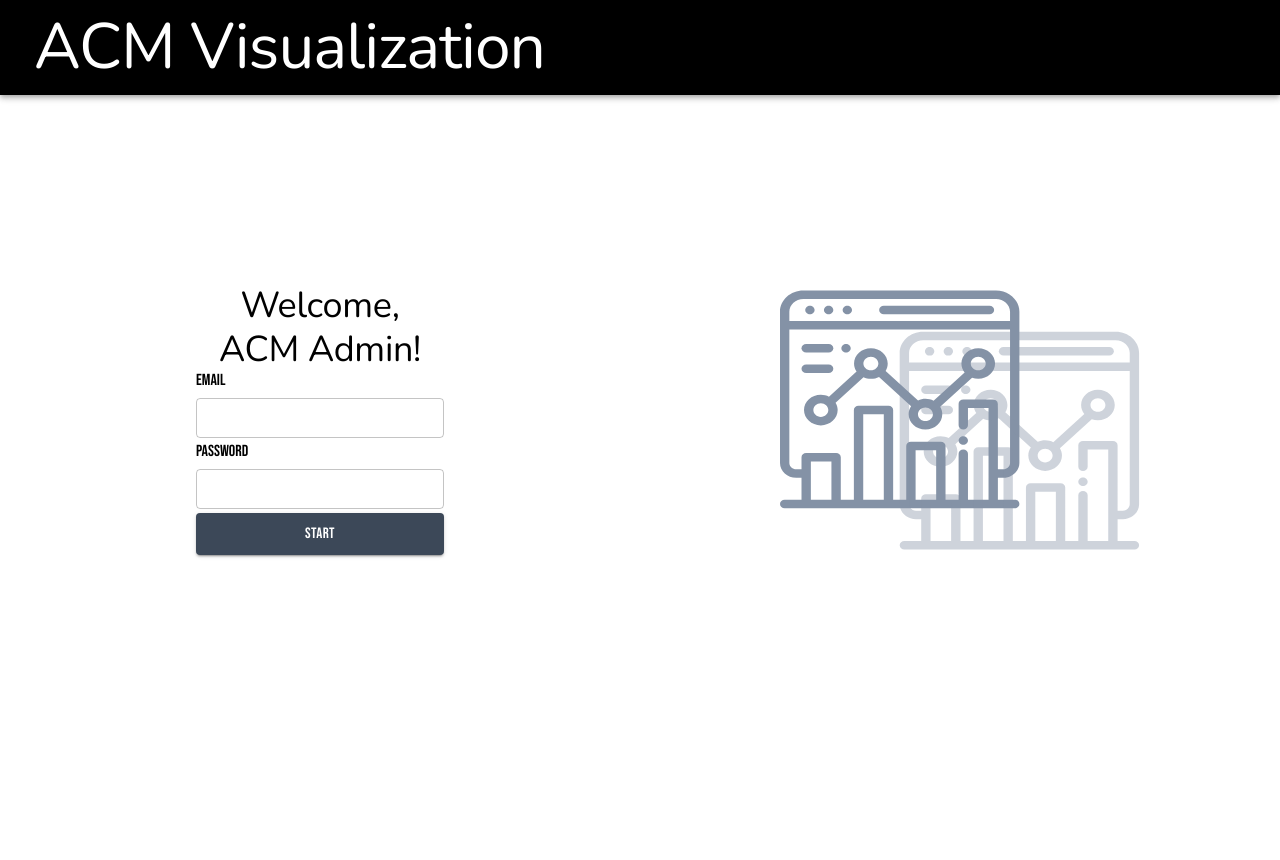
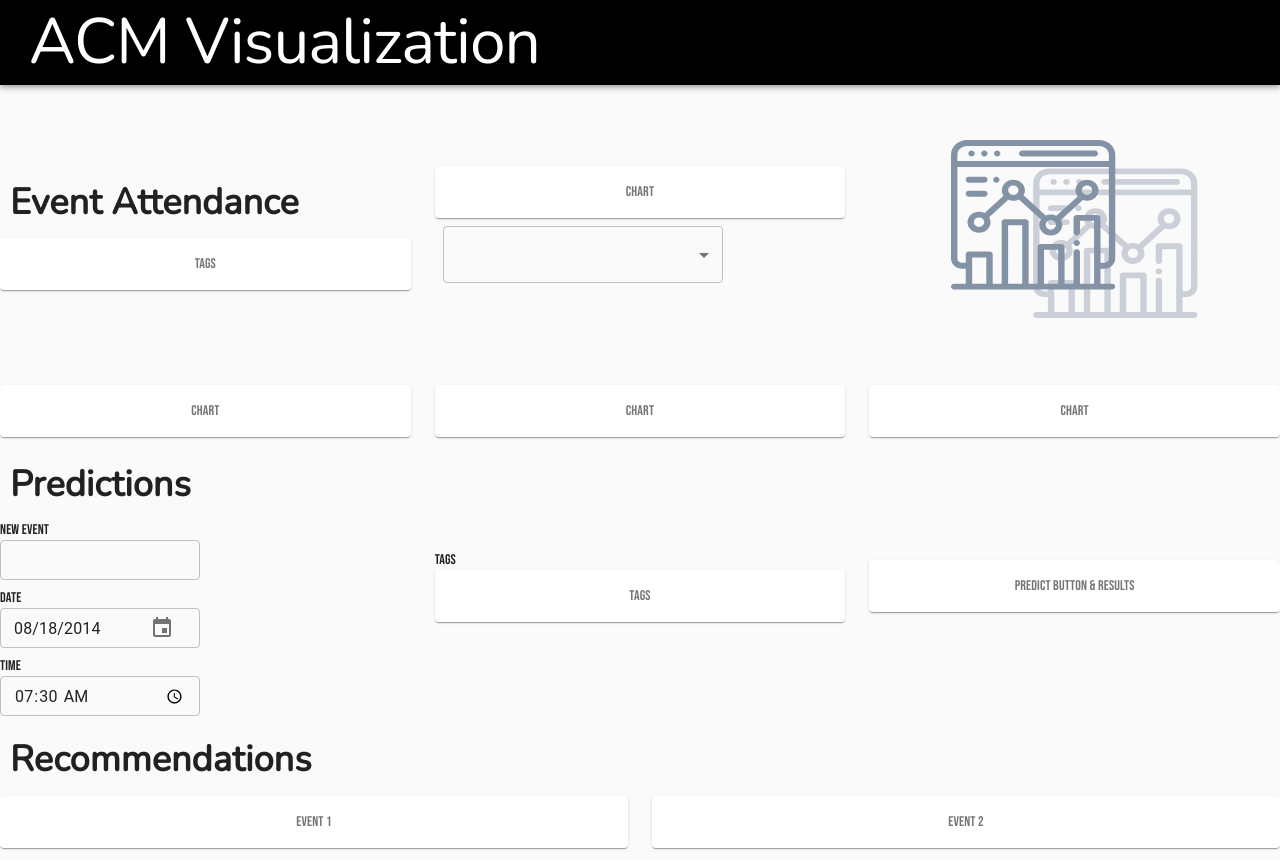
Before and after one commit to acmucsd-projects/sp-cerulean, a React (Create React App) app in the folder client/: page /home in a window 1280 px wide. Before the commit the page ends 800 px from the top, so only its background shows below. Built offline with nearby package versions, Linux system fonts and the light colour scheme.

Commit message:
Add homepage to frontend (no route yet) (#8)
* Add time & date pickers

* Homepage layout

* Update some text field formatting

```diff
--- a/client/package.json
+++ b/client/package.json
@@ -3,10 +3,13 @@
   "version": "0.1.0",
   "private": true,
   "dependencies": {
+    "@date-io/date-fns": "^1.3.13",
     "@material-ui/core": "^4.11.0",
+    "@material-ui/pickers": "^3.2.10",
     "@testing-library/jest-dom": "^5.11.6",
     "@testing-library/react": "^11.2.2",
     "@testing-library/user-event": "^12.2.2",
+    "date-fns": "^2.16.1",
     "react": "^17.0.1",
     "react-dom": "^17.0.1",
     "react-scripts": "4.0.0",
--- a/client/src/App.js
+++ b/client/src/App.js
@@ -1,12 +1,18 @@
-import './App.css';
-import Login from "./components/Login";
+import React from "react"
+import Home from "./components/Home";
+import CssBaseline from '@material-ui/core/CssBaseline';
 
-function App() {
+
+const App = () => {
   return (
-    <div>
-        <Login />
-    </div>
+    <React.Fragment>
+      <CssBaseline />
+      <div>
+        <Home />
+      </div>
+    </React.Fragment>
+
   );
-}
+};
 
 export default App;
--- a/client/src/components/Header.js
+++ b/client/src/components/Header.js
@@ -8,7 +8,7 @@ const Header = () => {
     color="primary">
         <Toolbar>
             <Typography variant='h1'
-            style={{ padding: 10 }}>
+            style={{ padding: 5 }}>
                 ACM Visualization
             </Typography>
         </Toolbar>
--- a/client/src/components/Home.js
+++ b/client/src/components/Home.js
@@ -1,9 +1,14 @@
+import 'date-fns';
 import React from "react"
 import Header from "./Header"
 import { ReactComponent as Computers } from './computers.svg';
-import { Grid, Paper } from "@material-ui/core"
+import { Grid, Paper, Box, Typography, TextField } from "@material-ui/core"
 import { makeStyles } from "@material-ui/core/styles"
-
+import MenuItem from '@material-ui/core/MenuItem';
+import FormControl from '@material-ui/core/FormControl';
+import Select from '@material-ui/core/Select';
+import DateFnsUtils from '@date-io/date-fns';
+import { MuiPickersUtilsProvider, KeyboardDatePicker } from '@material-ui/pickers';
 
 const useStyles = makeStyles((theme) => ({
     root: {
@@ -20,11 +25,34 @@ const useStyles = makeStyles((theme) => ({
         maxWidth: '60%',
         maxHeight: '60%',
       },
+      formControl: {
+        margin: theme.spacing(1),
+        minWidth: 120,
+      },
+      selectEmpty: {
+        marginTop: theme.spacing(2),
+      },
+      textField: {
+        marginTop: theme.spacing(0),
+        marginBottom: theme.spacing(1),
+        marginLeft: theme.spacing(0),
+        marginRight: theme.spacing(1),
+        width: 200,
+      },
   }));
 
 const Home = () => {
     const classes = useStyles();
+    const [type, setType] = React.useState('');
+    const [selectedDate, setSelectedDate] = React.useState(new Date('2014-08-18T21:11:54'));
 
+    const handleDateChange = (date) => {
+    setSelectedDate(date);
+    };
+
+    const handleChange = (event) => {
+        setType(event.target.value);
+      };
     return (
         <div>
             <Header />
@@ -32,13 +60,140 @@ const Home = () => {
             direction="row"
             alignItems="center">
                 <Grid item xs={12} sm={4}>
-                <Paper className={classes.paper}>1</Paper>
+                <Box
+                    fontWeight="fontWeightBold"
+                    fontSize={36}
+                    fontFamily="Nunito"
+                    textAlign="left"
+                    style={{ padding: 10 }}>
+                    Event Attendance
+                    </Box>
+                    <Paper className={classes.paper}>tags</Paper>
                 </Grid>
                 <Grid item xs={12} sm={4}>
-                <Paper className={classes.paper}>2</Paper>
+                    <Paper className={classes.paper}>chart</Paper>
+                    <FormControl variant="outlined"
+                        className={classes.formControl}
+                        style={{minWidth: 280}}>
+                            <Select
+                                id="chart-type"
+                                value={type}
+                                onChange={handleChange}
+                                displayEmpty
+                                defaultValue={10}
+                            >
+                                <MenuItem value={10}>Week In Quarter</MenuItem>
+                                <MenuItem value={20}>Day of Week and Time</MenuItem>
+                                <MenuItem value={30}>Time Since Event Annoucement</MenuItem>
+                            </Select>
+                    </FormControl>
                 </Grid>
                 <Grid item xs={12} sm={4}>
                     <Computers className={classes.img}/>
+                </Grid>
+            </Grid>
+            <Grid container spacing={3}
+            direction="row"
+            alignItems="center">
+                <Grid item xs={12} sm={4}>
+                    <Paper className={classes.paper}>chart</Paper>
+                </Grid>
+                <Grid item xs={12} sm={4}>
+                    <Paper className={classes.paper}>chart</Paper>
+                </Grid>
+                <Grid item xs={12} sm={4}>
+                    <Paper className={classes.paper}>chart</Paper>
+                </Grid>
+            </Grid>
+            <Grid container spacing={3}
+            direction="row"
+            alignItems="center">
+                <Grid item xs={12} sm={4}>
+                <Box
+                    fontWeight="fontWeightBold"
+                    fontSize={36}
+                    fontFamily="Nunito"
+                    textAlign="left"
+                    style={{ padding: 10 }}>
+                    Predictions
+                    </Box>
+                    <Grid
+                        container
+                        item
+                        xs={12} sm={6}
+                        alignItems="center"
+                        direction="column"
+                        >
+                            <div style={{ display: "flex", flexDirection: "column" }}>
+                                <Typography variant='body'>NEW EVENT</Typography>
+                                <TextField
+                                    id="event"
+                                    margin="dense"
+                                    variant='outlined'
+                                    className={classes.textField}
+                                />
+                                <Typography variant='body'>DATE</Typography>
+                                 <MuiPickersUtilsProvider utils={DateFnsUtils}>
+                                <KeyboardDatePicker
+                                    disableToolbar
+                                    variant="inline"
+                                    format="MM/dd/yyyy"
+                                    margin="dense"
+                                    id="date-picker"
+                                    value={selectedDate}
+                                    onChange={handleDateChange}
+                                    KeyboardButtonProps={{
+                                        'aria-label': 'change date',
+                                    }}
+                                    className={classes.textField}
+                                    inputVariant="outlined"
+                                />
+                                </MuiPickersUtilsProvider>
+                                <Typography variant='body'>TIME</Typography>
+                                <form className={classes.container} noValidate>
+                                    <TextField
+                                        id="time"
+                                        type="time"
+                                        defaultValue="07:30"
+                                        variant='outlined'
+                                        margin="dense"
+                                        className={classes.textField}
+                                        InputLabelProps={{
+                                        shrink: true,
+                                        }}
+                                        inputProps={{
+                                        step: 300, // 5 min
+                                        }}
+                                    />
+                                </form>
+                        </div>
+                    </Grid>
+                </Grid>
+                <Grid item xs={12} sm={4}>
+                <Typography variant='body'>TAGS</Typography>
+                <Paper className={classes.paper}>tags</Paper>
+                </Grid>
+                <Grid item xs={12} sm={4}>
+                    <Paper className={classes.paper}>Predict Button & results</Paper>
+                </Grid>
+            </Grid>
+            <Box
+                    fontWeight="fontWeightBold"
+                    fontSize={36}
+                    fontFamily="Nunito"
+                    textAlign="left"
+                    style={{ padding: 10 }}>
+                    Recommendations
+                    </Box>
+            <Grid container spacing={3}
+            direction="row"
+            alignItems="center">
+                <Grid item xs={12} sm={6}>
+
+                    <Paper className={classes.paper}>Event 1</Paper>
+                </Grid>
+                <Grid item xs={12} sm={6}>
+                    <Paper className={classes.paper}>Event 2</Paper>
                 </Grid>
             </Grid>
         </div>
--- a/client/src/components/Login.js
+++ b/client/src/components/Login.js
@@ -22,6 +22,13 @@ const useStyles = makeStyles((theme) => ({
     [theme.breakpoints.up('sm')]: {
       order: 2,
     },
+  },
+  textField: {
+    marginTop: theme.spacing(0),
+    marginBottom: theme.spacing(1),
+    marginLeft: theme.spacing(0),
+    marginRight: theme.spacing(1),
+    width: 200,
   },
 }));
 
@@ -63,6 +70,7 @@ const Login = () => {
                         id="email"
                         margin="dense"
                         variant='outlined'
+                        className={classes.textField}
                     />
                     <Typography variant='body'
                     style={{ padding: 0 }}>
@@ -72,6 +80,7 @@ const Login = () => {
                         id="email"
                         margin="dense"
                         variant='outlined'
+                        className={classes.textField}
                     />
                     <Button
                     onClick={() => { alert('You\'ve just started :)') }}
```
Also changed, not shown: 1 other file (tests, documents, lock files or other folders).
